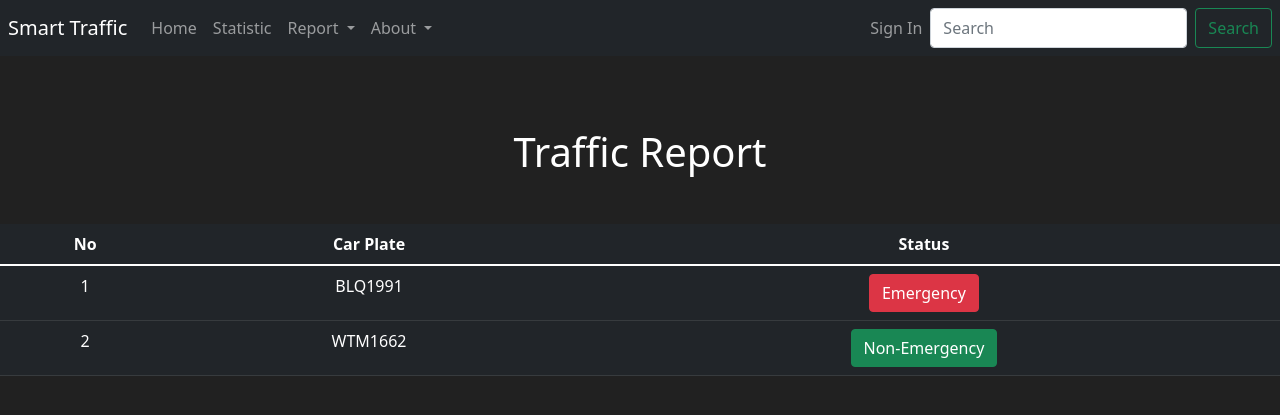
After one commit to EzLeong/testing, a Flask app: page /emergency in a window 1280 px wide. The commit adds this page. Shown: the top 415 px of the page. Run offline with Flask 2, Linux system fonts and the light colour scheme; data comes from the database, SQL or seed files in the repository; both versions use the stored data as it was after the commit; parts of the project's set-up code (start-up, migrations or seed data) failed here and were passed over.

Commit message:
Added Emergency tracking

```diff
--- a/App/models.py
+++ b/App/models.py
@@ -31,6 +31,10 @@ class User(db.Model, UserMixin):
     def get_id(self):
            return (self.ID)
 
+class Emergency(db.Model):
+    No = db.Column(db.Integer(), nullable=False, unique=True, primary_key=True)
+    car_Plate = db.Column(db.String(), nullable=False)
+    Status = db.Column(db.String(), nullable=False)
 
 class Report(db.Model):
     No = db.Column(db.Integer(), nullable=False, unique=True, primary_key=True)
--- a/App/routes.py
+++ b/App/routes.py
@@ -1,7 +1,7 @@
 from asyncio.windows_events import NULL
 from App import app
 from flask import render_template, redirect, url_for, flash, request
-from App.models import Report, User, Final
+from App.models import Report, User, Final, Emergency
 from App.forms import RegisterForm, LoginForm, ReportForm, SearchForm
 from App import db
 from flask_login import login_user, logout_user, login_required, current_user
@@ -21,6 +21,11 @@ def base():
 @app.route('/home')
 def home_Page():
     return render_template('home.html')
+
+@app.route('/emergency')
+def emergency_Page():
+    items = Emergency.query.all()
+    return render_template('emergency.html', items=items)
 
 @app.route('/search', methods=['POST'])
 def search_Page():
--- /dev/null
+++ b/App/templates/emergency.html
@@ -0,0 +1,44 @@
+{% extends "layout.html" %}
+
+{% block title %}
+    Smart Traffic - Track
+{% endblock %}
+
+{% block head %}
+
+{% endblock %}
+
+{% block body %}
+<br>
+<h1 class = "text-center mt-5">Traffic Report</h1>
+<p class= "mt-5">
+    <table class="table table-hover table-dark text-center">
+        <thead>
+            <tr>
+                <!-- Your Columns HERE -->
+                <th scope='col'>No</th>
+                <th scope="col">Car Plate</th>
+                <th scope="col">Status</th>
+            </tr>
+        </thead>
+        <tbody>
+            <!-- Your rows inside the table HERE: -->
+            {% for item in items %}
+                <tr>
+                    <td>{{item.No}}</td>
+                    <td>{{item.car_Plate}}</td>
+                    <td>
+                        {% if item.Status == "ON"%}
+                            <button class="btn btn-block btn-danger">Emergency</button>
+                        {% elif item.Status == "OFF"%}
+                            <button class="btn btn-block btn-success">Non-Emergency</button>
+                        {% else %}
+                            <button class="btn btn-block btn-warning">{{item.Status}}</button>
+                        {% endif %}
+                    </td>
+                </tr>
+            {% endfor %}
+        </tbody>
+    </table>
+</p>
+{% endblock %}
--- a/App/templates/layout.html
+++ b/App/templates/layout.html
@@ -35,6 +35,7 @@
                         </a>
                         <ul class="dropdown-menu" aria-labelledby="navbarDropdownMenuLink">
                             <li><a class="dropdown-item" href="{{ url_for('report_Page')}}">General</a></li>
+                            <li><a class="dropdown-item" href="{{ url_for('emergency_Page')}}">Emergency</a></li>
                             {% if current_user.Username == "Admin123" %}
                             <li><a class="dropdown-item" href="{{ url_for('admin_Page')}}">Admin</a></li>
                             {% endif %}
```
Also changed, not shown: App/Database.db.
